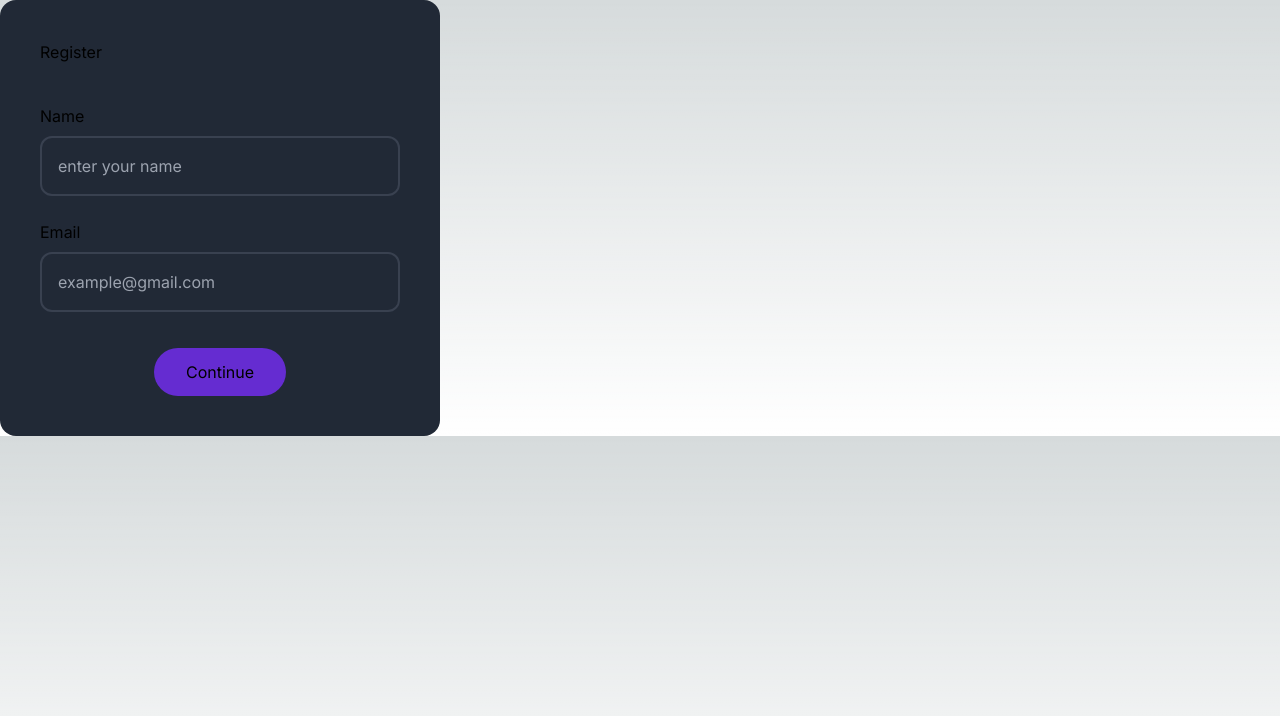
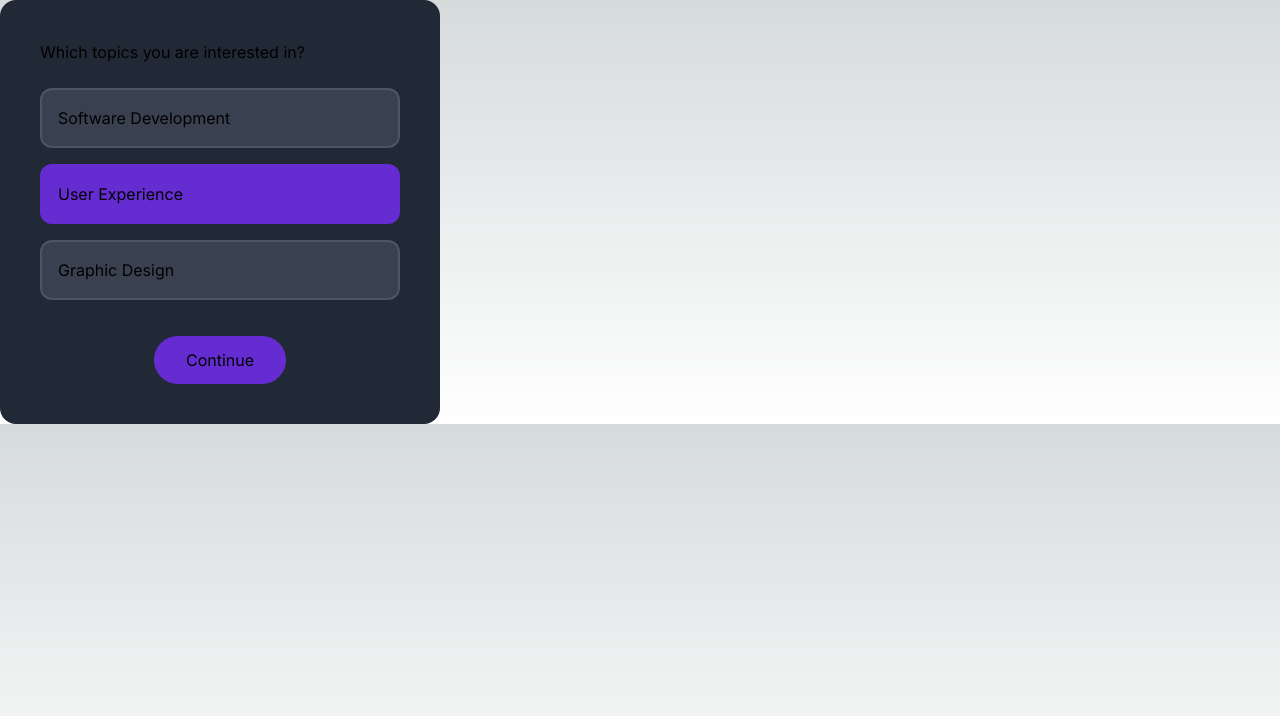
Before and after one commit to EdiedRamos/devchallenges, a Next.js app: page /multi-step-register in a window 1280 px wide. Shown: the top 716 px of the page. Built offline with nearby package versions, Linux system fonts and the light colour scheme.

Commit message:
feat: implement second step

```diff
--- a/src/app/multi-step-register/(components)/secondStep.tsx
+++ b/src/app/multi-step-register/(components)/secondStep.tsx
@@ -1,3 +1,46 @@
+"use client";
+
+import { Button } from "./ui/button";
+
+const TOPICS = [
+  {
+    id: "262d2fcc-a2fa-4401-b05d-f3fbc951f1d8",
+    title: "Software Development",
+  },
+  {
+    id: "aafb708b-c3e7-40b5-bd3f-7e697f92e233",
+    title: "User Experience",
+  },
+  {
+    id: "1666e99b-ccf5-40a8-8a66-13634bb1b4d1",
+    title: "Graphic Design",
+  },
+];
+
+// TODO: This mock is temporal
+const SELECTED = ["aafb708b-c3e7-40b5-bd3f-7e697f92e233"];
+
 export function SecondStep() {
-  return <div>SecondStep</div>;
+  return (
+    <div className="bg-msr-dark p-10 max-w-[440px] rounded-2xl">
+      <h2>Which topics you are interested in?</h2>
+      <div className="flex flex-col items-start mt-6 gap-4">
+        {TOPICS.map((topic) => (
+          <button
+            key={topic.id}
+            className={`p-4 w-full rounded-xl border-2  ${
+              SELECTED.includes(topic.id)
+                ? "bg-msr-purple-200 border-msr-purple-200"
+                : "bg-msr-gray-300 border-msr-gray-200"
+            }`}
+          >
+            <p className="text-start">{topic.title}</p>
+          </button>
+        ))}
+      </div>
+      <div className="flex justify-center mt-9">
+        <Button>Continue</Button>
+      </div>
+    </div>
+  );
 }
--- a/src/app/multi-step-register/page.tsx
+++ b/src/app/multi-step-register/page.tsx
@@ -1,5 +1,5 @@
-import { FirstStep } from "./(components)";
+import { SecondStep } from "./(components)";
 
 export default function MultiStepRegister() {
-  return <FirstStep />;
+  return <SecondStep />;
 }
```
